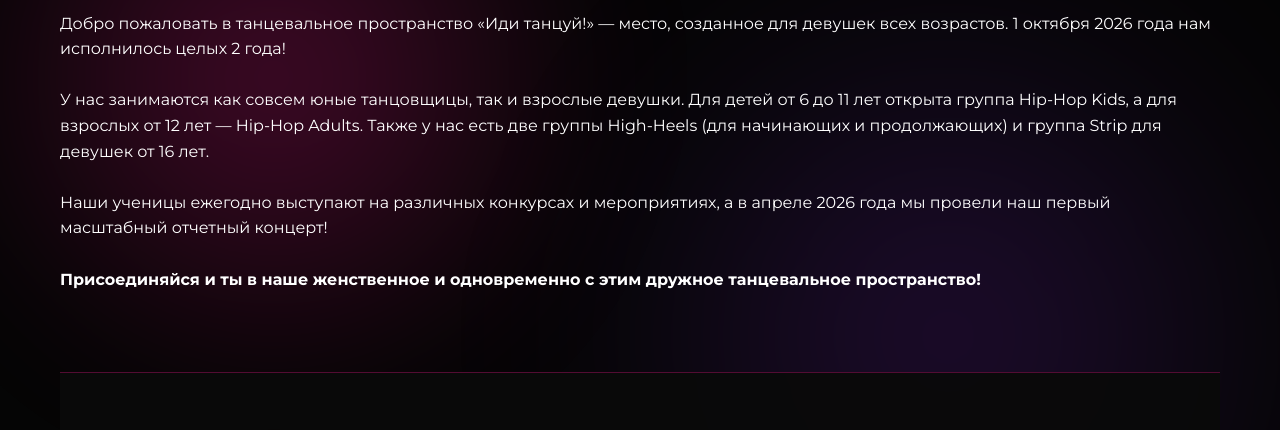
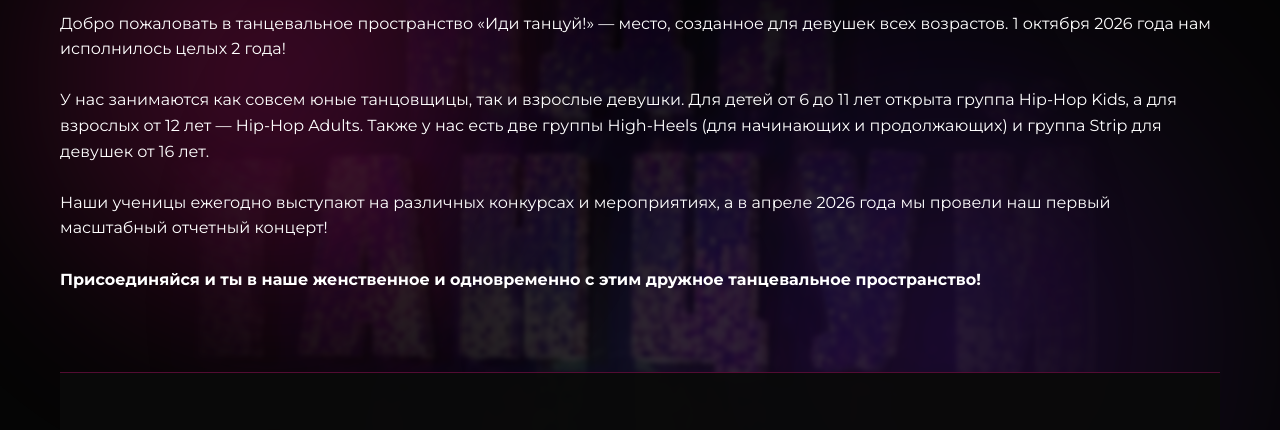
Before and after one commit to lera72168-dev/idi-tancui, a plain HTML site: page about.html in a window 1280 px wide. Shown: the part 164-594 px from the top of the page. Drawn offline with Linux system fonts and the light colour scheme.

Commit message:
Обновлен CSS для фонового фото

```diff
--- a/style.css
+++ b/style.css
@@ -417,39 +417,27 @@ html::after {
     0% { left: -100%; }
     100% { left: 100%; }
 }
-/* --- СТИЛИ ДЛЯ ФОНОВОГО ФОТО НА СТРАНИЦЕ "О СТУДИИ" --- */
-
-/* Делаем контейнер относительным, чтобы фото позиционировалось внутри него */
-.container {
+/* --- ФОНОВОЕ ФОТО НА СТРАНИЦЕ "О СТУДИИ" (надежный способ) --- */
+.about-page {
     position: relative;
-    overflow: hidden; /* Чтобы фото не вылезало за пределы блока */
+    z-index: 1; /* Контейнер находится выше фона body */
 }
 
-/* Настройки самого фонового фото */
-.bg-studio-image {
+.about-page::before {
+    content: '';
     position: absolute;
-    top: 50%;
-    left: 50%;
-    transform: translate(-50%, -50%); /* Центрируем фото */
+    top: 0;
+    left: 0;
     width: 100%;
-    max-width: 900px;
-    opacity: 0.15; /* Делаем его полупрозрачным (15% видимости) */
-    z-index: 0; /* Отправляем на самый задний план */
-    pointer-events: none; /* Чтобы фото не мешало выделять текст и кликать по ссылкам */
-    filter: blur(1px); /* Легкое размытие для мягкости */
-
-    /* Эффект плавного растворения по краям */
-    -webkit-mask-image: radial-gradient(circle, black 20%, transparent 70%);
-    mask-image: radial-gradient(circle, black 20%, transparent 70%);
+    height: 100%;
+    background-image: url('images/neon.png');
+    background-size: cover;
+    background-position: center;
+    background-repeat: no-repeat;
+    opacity: 0.15; /* Прозрачность 15% */
+    filter: blur(2px); /* Легкое размытие */
+    z-index: -1; /* Фото уходит на задний план внутри контейнера */
+    pointer-events: none; /* Клики проходят сквозь фото */
+    -webkit-mask-image: radial-gradient(circle, black 10%, transparent 70%);
+    mask-image: radial-gradient(circle, black 10%, transparent 70%);
 }
-
-/* Поднимаем весь текст в контейнере выше фонового фото */
-.container h1,
-.container h2,
-.container p,
-.container ul,
-.container table,
-.container .card {
-    position: relative;
-    z-index: 1; /* Текст будет поверх фона */
-}
```
